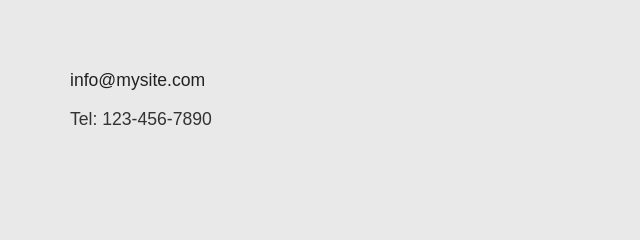
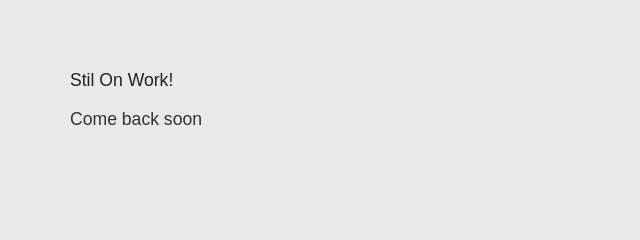
Before and after one commit to bunandar/portofolio, a plain HTML site: page contact.html in a window 1280 px wide. Shown: the part 263-503 px from the top of the page, 240-880 px from the left. Drawn offline with Linux system fonts and the light colour scheme.

Commit message:
Update contact.html

```diff
--- a/contact.html
+++ b/contact.html
@@ -143,8 +143,8 @@
       <h2>CONTACT</h2>
 
       <div class="contact-info">
-        <p><a href="mailto:info@mysite.com">info@mysite.com</a></p>
-        <p>Tel: 123-456-7890</p>
+        <p><a href="mailto:apantat@indevahay.com">Stil On Work!</a></p>
+        <p>Come back soon</p>
       </div>
     </section>
   </div>
```
